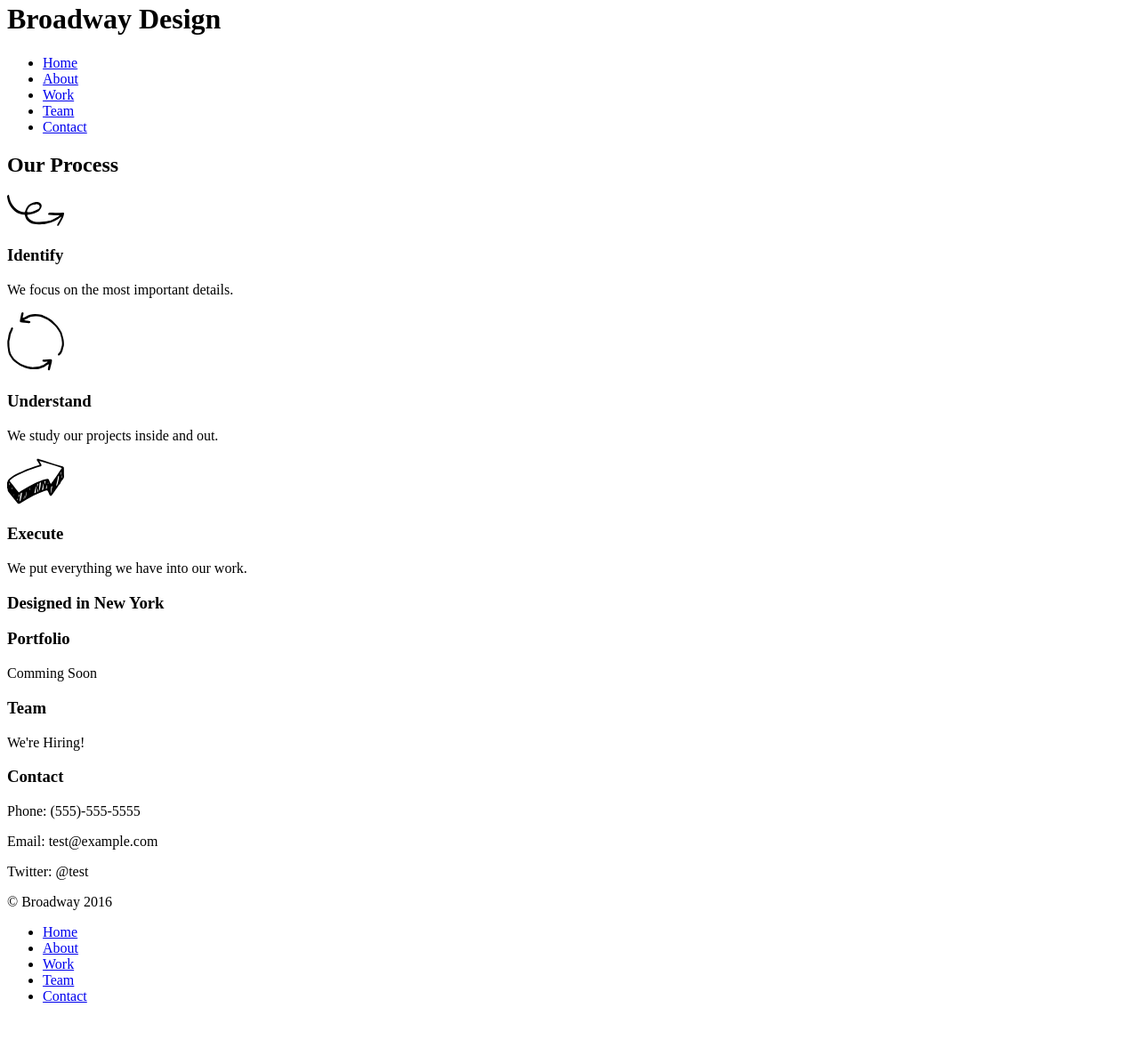
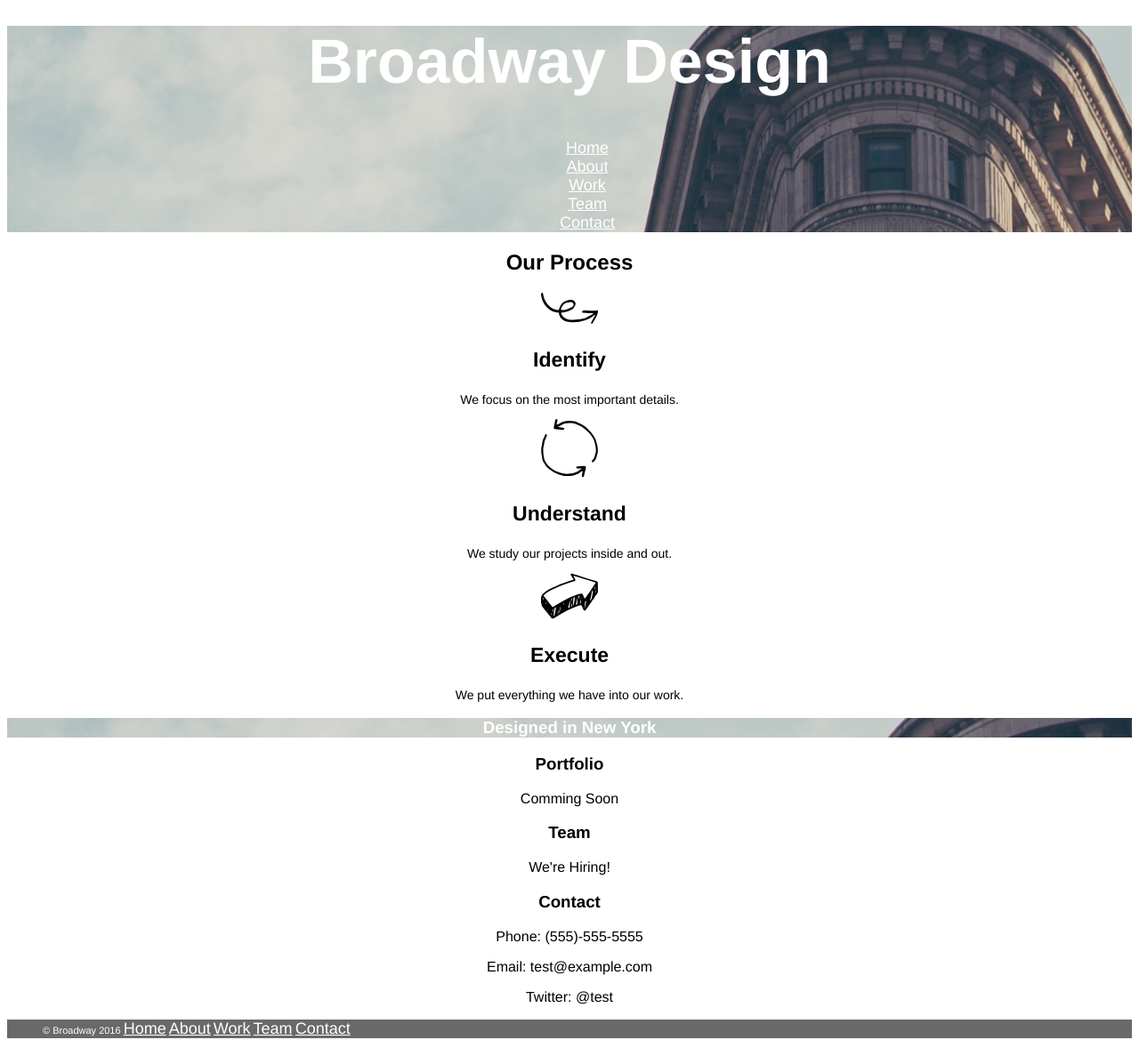
Before and after one commit to EdwardMcveigh/broadway, a plain HTML site: page index.html in a window 1280 px wide. Shown: the part 18-1196 px from the top of the page at 89% size. Before the commit the page ends 1163 px from the top, so only its background shows below. Drawn offline with Linux system fonts and the light colour scheme.

Commit message:
html and css rough draft done.

```diff
--- a/index.html
+++ b/index.html
@@ -8,11 +8,11 @@
   <body>
 
     <div class="container">
-      <h1>Broadway Design</h1>
+      <h1 class="bold white">Broadway Design</h1>
 
       <!-- Main Navigation -->
 
-      <nav class="navigation">
+      <nav class="navigation white">
         <ul>
           <li><a href="#">Home</a></li>
           <li><a href="#">About</a></li>
@@ -25,7 +25,7 @@
 
       <!-- Our Process -->
 
-    <article class="process">
+    <article class="process black">
       <header>
         <h2>Our Process</h2>
       </header>
@@ -38,19 +38,19 @@
 
       <section>
         <img src="./resources/img/understand.svg" alt="">
-      <h3>Understand</h3>
+        <h3>Understand</h3>
           <p>We study our projects inside and out.</p>
       </section>
 
       <section>
         <img src="./resources/img/execute.svg" alt="">
-      <h3>Execute</h3>
+        <h3>Execute</h3>
           <p>We put everything we have into our work.</p>
       </section>
     </article>
 
     <article class="newyork">
-      <header>
+      <header class="nyhdr">
         <h3>Designed in New York</h3>
       </header>
 
@@ -72,18 +72,17 @@
       </section>
     </article>
 
-    <div class="bottom">
+    <div class="copyright">
       <footer>
-        <p>&copy; Broadway 2016</p>
-        <nav class="bottomnav">
+        <nav class="bottomnav copyright">
           <ul>
+            <li>&copy; Broadway 2016</li>
             <li><a href="#">Home</a></li>
             <li><a href="#">About</a></li>
             <li><a href="#">Work</a></li>
             <li><a href="#">Team</a></li>
             <li><a href="#">Contact</a></li>
           </ul>
-
         </nav>
     </footer>
   </div>
--- a/resources/style.css
+++ b/resources/style.css
@@ -0,0 +1,72 @@
+body {
+  font-family: Helvetica, Arial, sans-serif;
+  color: white;
+  text-align: center;
+}
+
+.bold {
+  font-weight: bold;
+}
+
+.black {
+  color: black;
+}
+
+.white {
+  color: white;
+}
+
+.container {
+  background-image: url("./img/building.png");
+  background-size: cover;
+  padding: 0;
+  margin: 0;
+
+}
+
+.container h1 {
+  font-size: 70px;
+}
+
+.navigation li, a {
+  list-style: none;
+  font-size: 18px;
+  color: white;
+}
+
+.process h2,
+.newyork .nyhdr {
+  font-size: 32px
+  font-weight: bold;
+}
+
+.process h3 {
+  font-size: 23px;
+  font-weight: bold;
+}
+
+.process p {
+  font-size: 14px;
+}
+
+.newyork .nyhdr {
+  color: white;
+  background-image: url("./img/building.png")
+}
+
+.newyork {
+  color: black;
+}
+
+.copyright {
+  font-size: 11px;
+  color: white;
+  background-color: dimgray;
+  text-align: left;
+}
+
+.bottomnav ul li {
+  list-style: none;
+  display: inline-block;
+
+}
```
Also changed, not shown: resources/img/building.png (added).
